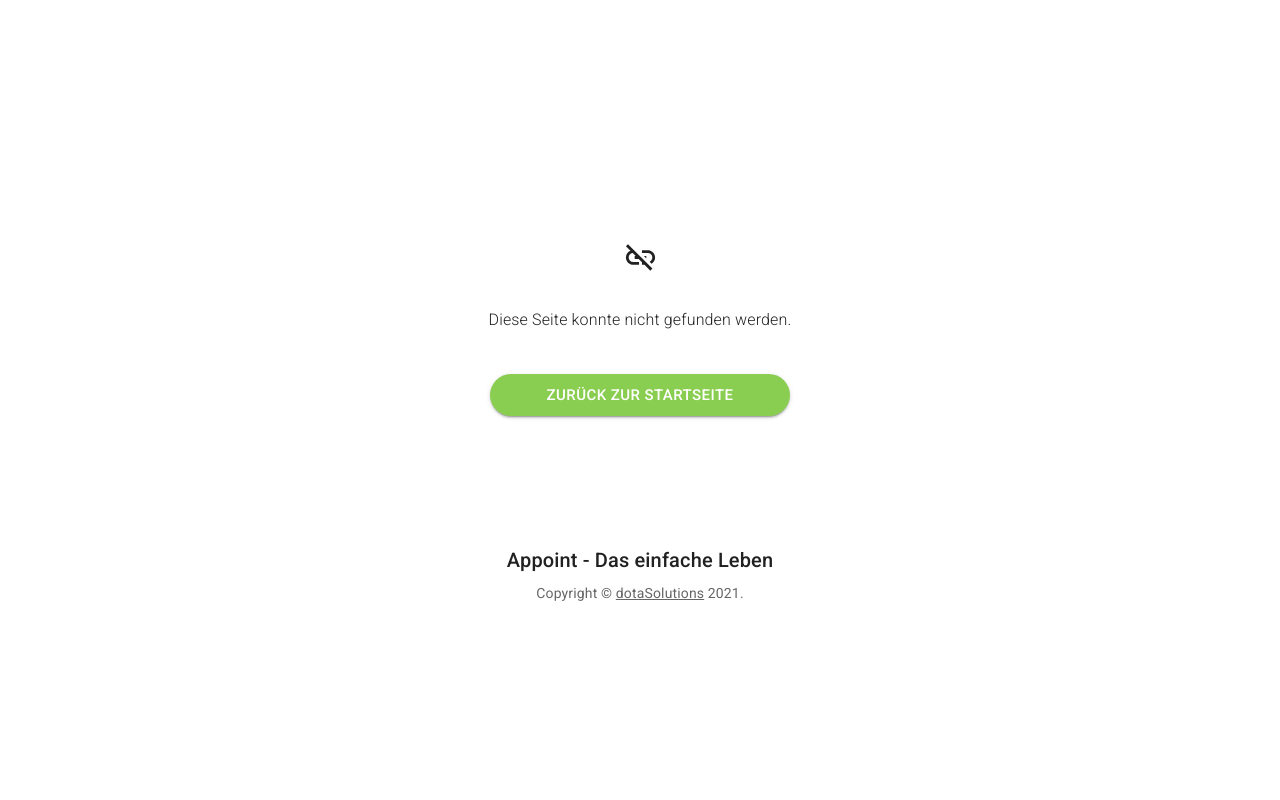
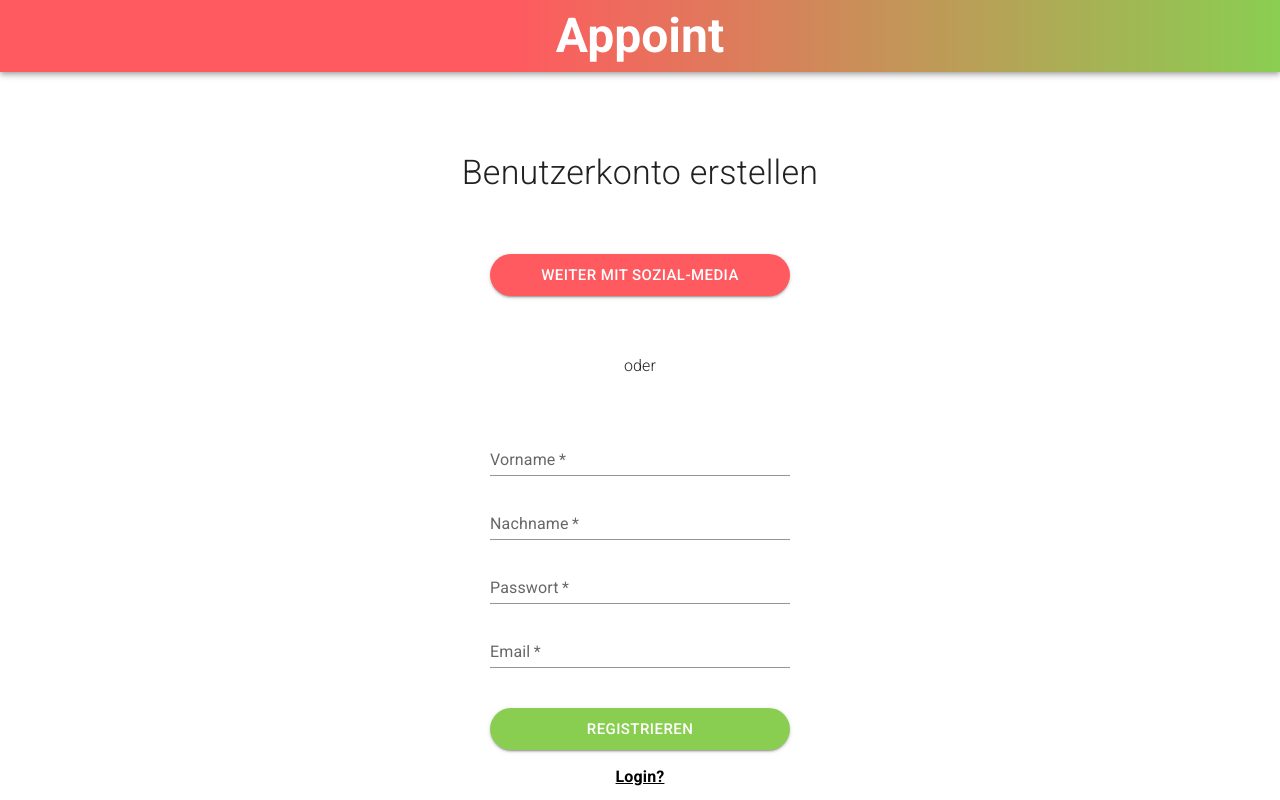
Before and after one commit to irfdog/appoint, a React (Create React App) app: page /register in a window 1280 px wide. Before the commit this address led to /not-found. Shown: the top 800 px of the page. Built offline with nearby package versions, Linux system fonts and the light colour scheme.

Commit message:
register form

```diff
--- a/src/App.js
+++ b/src/App.js
@@ -2,13 +2,14 @@ import { ThemeProvider } from "@mui/material";
 import theme from "./utils/theme";
 import Welcome from "./components/Welcome";
 import NotFound from "./components/NotFound";
+import Login from "./components/Login";
+import Register from "./components/Register";
 import {
   BrowserRouter as Router,
   Switch,
   Route,
   Redirect,
 } from "react-router-dom";
-import Login from "./components/Login";
 
 function App() {
   return (
@@ -16,6 +17,7 @@ function App() {
       <ThemeProvider theme={theme}>
         <Switch>
           <Route path="/login" component={Login} />
+          <Route path="/register" component={Register} />
           <Route path="/not-found" component={NotFound} />
           <Route path="/" exact component={Welcome} />
           <Redirect to="/not-found" component={NotFound} />
--- a/src/components/NotFound.jsx
+++ b/src/components/NotFound.jsx
@@ -1,7 +1,7 @@
 import { Container, Typography, Button, Grid } from "@mui/material";
 import LinkOffSharpIcon from "@mui/icons-material/LinkOffSharp";
 import Footer from "./Footer";
-import { useHistory } from "react-router-dom";
+import { useHistory, NavLink } from "react-router-dom";
 
 const NotFound = () => {
   let history = useHistory();
@@ -15,17 +15,30 @@ const NotFound = () => {
       <Container align="center" sx={{ fontWeight: "light", mt: 30 }}>
         <LinkOffSharpIcon fontSize="large" />
         <Typography variant="subtitle1" sx={{ fontWeight: "light", mt: 3 }}>
-          Diese Seite konnte nicht gefunden werden.
+          Diese Seite kann nicht verlasen werden.
         </Typography>
+        <Grid
+          container
+          direction="column"
+          justifyContent="center"
+          alignItems="center"
+        >
           <Button
             size="large"
             color="secondary"
             variant="contained"
-          sx={{ mt: 5, borderRadius: 7, minWidth: 300 }}
+            sx={{ mt: 5, borderRadius: 7, minWidth: 300, maxWidth: 500 }}
             onClick={redirect}
           >
             Zurück zur Startseite
           </Button>
+          <NavLink
+            to="/help"
+            style={{ marginTop: 15, color: "black", fontWeight: "medium" }}
+          >
+            Hilfe?
+          </NavLink>
+        </Grid>
         <Footer title="Appoint - Das einfache Leben" />
       </Container>
     </div>
--- /dev/null
+++ b/src/components/Register.jsx
@@ -0,0 +1,156 @@
+import Typography from "@mui/material/Typography";
+import Container from "@mui/material/Container";
+import Button from "@mui/material/Button";
+import AppBar from "@mui/material/AppBar";
+import FooterAGB from "./FooterAGB";
+import Grid from "@mui/material/Grid";
+import { NavLink } from "react-router-dom";
+import Box from "@mui/material/Box";
+import TextField from "@mui/material/TextField";
+import { useTheme } from "@emotion/react";
+
+function Register() {
+  const theme = useTheme();
+
+  const redirect = () => {};
+
+  const handleSubmit = (event) => {
+    event.preventDefault();
+    const data = new FormData(event.currentTarget);
+    // eslint-disable-next-line no-console
+    console.log({
+      email: data.get("email"),
+      password: data.get("password"),
+      name: data.get("firstName"),
+      lastName: data.get("lastName"),
+    });
+  };
+
+  return (
+    <div>
+      <AppBar
+        position="relative"
+        align="center"
+        style={{ background: theme.palette.primary.gradient }}
+      >
+        <Typography variant="h3" sx={{ fontWeight: "bold", mt: 1, mb: 1 }}>
+          Appoint
+        </Typography>
+      </AppBar>
+      <main>
+        <div>
+          <Container align="center" background="gray" sx={{ mt: 10 }}>
+            <Typography variant="h4" sx={{ fontWeight: "light" }} gutterBottom>
+              Benutzerkonto erstellen
+            </Typography>
+
+            <Button
+              size="large"
+              color="primary"
+              variant="contained"
+              sx={{ mt: 6, borderRadius: 7, minWidth: 300, maxWidth: 500 }}
+              onClick={redirect}
+            >
+              Weiter mit Sozial-Media
+            </Button>
+            <Typography
+              variant="subtitle1"
+              sx={{ fontWeight: "light", mt: 7 }}
+              gutterBottom
+            >
+              oder
+            </Typography>
+            <Box
+              component="form"
+              sx={{ mt: 5, "& .MuiTextField-root": { m: 1, width: 300 } }}
+              noValidate
+              onSubmit={handleSubmit}
+              autoComplete="off"
+              style={{ direction: "column" }}
+            >
+              <Grid
+                container
+                direction="column"
+                justifyContent="center"
+                alignItems="center"
+              >
+                <Grid item sm={12}>
+                  <TextField
+                    required
+                    id="firstName"
+                    name="firstName"
+                    label="Vorname"
+                    variant="standard"
+                    color="secondary"
+                    autoComplete="fname"
+                  />
+                </Grid>
+                <Grid item sm={12}>
+                  <TextField
+                    required
+                    id="lastName"
+                    name="lastName"
+                    label="Nachname"
+                    variant="standard"
+                    color="secondary"
+                    autoComplete="lname"
+                  />
+                </Grid>
+                <Grid item sm={12}>
+                  <TextField
+                    required
+                    id="password"
+                    label="Passwort"
+                    name="password"
+                    type="password"
+                    variant="standard"
+                    color="secondary"
+                    autoComplete="new-password"
+                  />
+                </Grid>
+                <Grid item sm={12}>
+                  <TextField
+                    required
+                    id="email"
+                    name="email"
+                    label="Email"
+                    type="email"
+                    variant="standard"
+                    color="secondary"
+                    autoComplete="email"
+                  />
+                </Grid>
+                <Button
+                  type="submit"
+                  size="large"
+                  color="secondary"
+                  variant="contained"
+                  sx={{
+                    mt: 4,
+                    borderRadius: 7,
+                    minWidth: 300,
+                    maxWidth: 500,
+                  }}
+                >
+                  Registrieren
+                </Button>
+                <NavLink
+                  to="/login"
+                  style={{ marginTop: 15, color: "black", fontWeight: "bold" }}
+                >
+                  Login?
+                </NavLink>
+              </Grid>
+            </Box>
+            <FooterAGB
+              description="Mit deiner Registrierung akzeptierst du
+                           unsere "
+            />
+          </Container>
+        </div>
+      </main>
+    </div>
+  );
+}
+
+export default Register;
```
Also changed, not shown: src/components/Footer.jsx (+5 -5 lines), src/components/FooterAGB.jsx (+5 -5 lines). Lines whose indentation alone changed are shown as unchanged.
